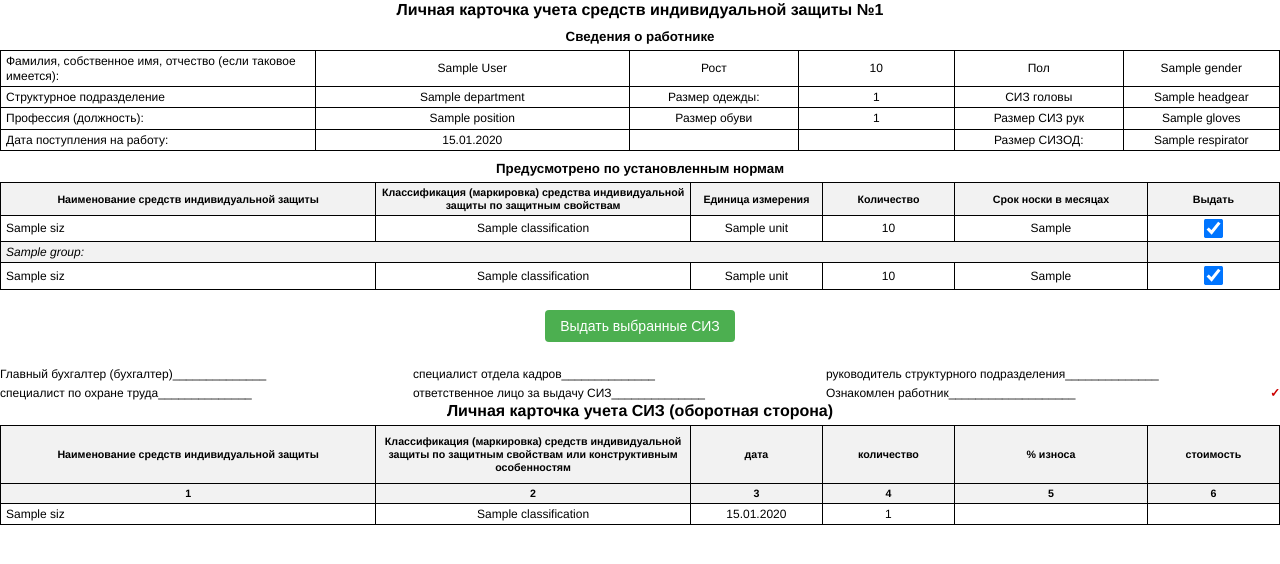
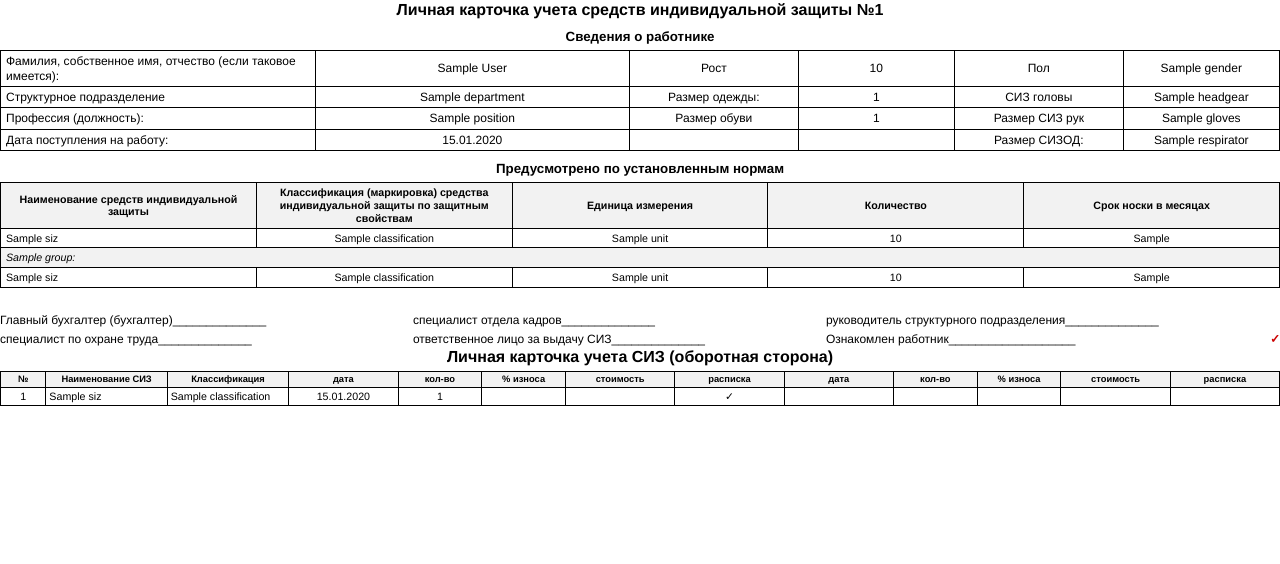
Before and after one commit to minpaint/OT_online, a Django app: template directory/templates/directory/siz_issued/personal_card_pdf_landscape.html in a window 1280 px wide; the page is wider, and only the part inside the window is pictured. Shown: the top 564 px of that part. Run offline with Django 5.2, Linux system fonts and the light colour scheme; the template is opened without the code that fills it: most values are stand-ins (such as "Sample title", 1, 10 or a date in 2020).

Commit message:
16.03.2025 Начала корректно отображаться оборотная сторона карточки в PDF

```diff
--- a/directory/templates/directory/siz_issued/personal_card_pdf_landscape.html
+++ b/directory/templates/directory/siz_issued/personal_card_pdf_landscape.html
@@ -1,3 +1,4 @@
+<!-- directory/templates/directory/siz_issued/personal_card_pdf_landscape.html -->
 <!DOCTYPE html>
 <html>
 <head>
@@ -69,12 +70,13 @@
             text-align: center;
         }
 
-        /* Таблица норм СИЗ */
+        /* 🔄 ИСПРАВЛЕНИЕ: Улучшенные стили для таблицы норм СИЗ */
         .norms-table {
             width: 100%;
             border-collapse: collapse;
             margin-bottom: 10px;
             table-layout: fixed;
+            font-size: 8pt;
         }
 
         .norms-table th, .norms-table td {
@@ -100,34 +102,69 @@
             font-style: italic;
         }
 
-        /* Оптимизированные размеры колонок таблицы норм */
-        .norms-table th:nth-child(1), .norms-table td:nth-child(1) {
-            width: 30%;
+        /* 🔄 ИСПРАВЛЕНИЕ: Улучшенные стили для оборотной таблицы */
+        .reverse-table {
+            width: 100%;
+            border-collapse: collapse;
+            table-layout: fixed;
+            font-size: 8pt;
         }
 
-        .norms-table th:nth-child(2), .norms-table td:nth-child(2) {
-            width: 25%;
+        .reverse-table th, .reverse-table td {
+            border: 1px solid #000;
+            padding: 2px 3px;
+            text-align: center;
+            vertical-align: middle;
         }
 
-        .norms-table th:nth-child(3), .norms-table td:nth-child(3) {
-            width: 10%;
+        .reverse-table th {
+            background-color: #f2f2f2;
+            font-weight: bold;
+            font-size: 7pt;
         }
 
-        .norms-table th:nth-child(4), .norms-table td:nth-child(4) {
-            width: 10%;
+        .reverse-table td.name {
+            text-align: left;
+            width: 20%;
         }
 
-        .norms-table th:nth-child(5), .norms-table td:nth-child(5) {
+        .reverse-table td.classification {
+            text-align: left;
             width: 15%;
         }
 
-        .norms-table th:nth-child(6), .norms-table td:nth-child(6) {
-            width: 10%;
+        .reverse-table th.col-num {
+            width: 3%;
+        }
+
+        .reverse-table th.col-date,
+        .reverse-table td.col-date {
+            width: 8%;
+        }
+
+        .reverse-table th.col-quantity,
+        .reverse-table td.col-quantity {
+            width: 6%;
+        }
+
+        .reverse-table th.col-wear,
+        .reverse-table td.col-wear {
+            width: 6%;
+        }
+
+        .reverse-table th.col-cost,
+        .reverse-table td.col-cost {
+            width: 8%;
+        }
+
+        .reverse-table th.col-sign,
+        .reverse-table td.col-sign {
+            width: 8%;
         }
 
         /* Отступ для блока подписей */
         .signatures {
-            margin-top: 25px;  /* Увеличенный отступ от таблицы */
+            margin-top: 25px;
         }
 
         /* Стили для столбца с галочками */
@@ -135,61 +172,10 @@
             text-align: center;
         }
 
-        /* Стиль для чекбоксов */
-        .siz-checkbox {
-            transform: scale(1.5);
-            cursor: pointer;
-        }
-
         /* При печати скрываем столбец с галочками */
         @media print {
-            .norms-table th.checkbox-column,
-            .norms-table td.checkbox-column {
+            .checkbox-column {
                 display: none;
-            }
-
-            /* Возвращаем ширину столбцов для печати */
-            .norms-table th:nth-child(1), .norms-table td:nth-child(1) {
-                width: 35%;
-            }
-
-            .norms-table th:nth-child(2), .norms-table td:nth-child(2) {
-                width: 25%;
-            }
-
-            .norms-table th:nth-child(3), .norms-table td:nth-child(3) {
-                width: 10%;
-            }
-
-            .norms-table th:nth-child(4), .norms-table td:nth-child(4) {
-                width: 10%;
-            }
-
-            .norms-table th:nth-child(5), .norms-table td:nth-child(5) {
-                width: 20%;
-            }
-        }
-
-        /* Кнопка выдачи СИЗ */
-        .issue-button {
-            margin-top: 10px;
-            padding: 8px 15px;
-            background-color: #4CAF50;
-            color: white;
-            border: none;
-            border-radius: 4px;
-            cursor: pointer;
-            font-size: 14px;
-        }
-
-        .issue-button:hover {
-            background-color: #45a049;
-        }
-
-        /* Не показываем кнопку при печати */
-        @media print {
-            .issue-button, .no-print {
-                display: none !important;
             }
         }
     </style>
@@ -199,6 +185,7 @@
 
     <h2>Сведения о работнике</h2>
 
+    <!-- 🔄 ИСПРАВЛЕНИЕ: Убедимся, что таблица сведений о работнике отображается правильно -->
     <table class="employee-table">
         <tr>
             <td class="label">Фамилия, собственное имя, отчество (если таковое имеется):</td>
@@ -216,7 +203,7 @@
                 {% elif employee.subdivision %}
                     {{ employee.subdivision.name }}
                 {% else %}
-                    Бухгалтерия
+                    {{ employee.organization.full_name_ru }}
                 {% endif %}
             </td>
             <td class="small-label">Размер одежды:</td>
@@ -242,11 +229,8 @@
         </tr>
     </table>
 
+    <!-- 🔄 ИСПРАВЛЕНИЕ: Таблица с базовыми нормами СИЗ -->
     <h2><strong>Предусмотрено по установленным нормам</strong></h2>
-
-    <!-- Добавляем форму для выбора СИЗ к выдаче -->
-    <form id="issue-siz-form" method="post" action="{% url 'directory:siz:issue_selected_siz' employee.id %}" class="no-print">
-        {% csrf_token %}
 
     <table class="norms-table">
         <thead>
@@ -256,7 +240,6 @@
                 <th>Единица измерения</th>
                 <th>Количество</th>
                 <th>Срок носки в месяцах</th>
-                    <th class="checkbox-column">Выдать</th>
             </tr>
         </thead>
         <tbody>
@@ -273,16 +256,12 @@
                         {{ norm.siz.wear_period }}
                     {% endif %}
                 </td>
-                    <td class="checkbox-column">
-                        <input type="checkbox" name="selected_norms" value="{{ norm.id }}" class="siz-checkbox" checked>
-                    </td>
             </tr>
             {% endfor %}
 
             {% for group in condition_groups %}
             <tr class="condition">
                 <td colspan="5">{{ group.name }}:</td>
-                    <td class="checkbox-column"></td>
             </tr>
                 {% for norm in group.norms %}
                 <tr>
@@ -297,20 +276,11 @@
                             {{ norm.siz.wear_period }}
                         {% endif %}
                     </td>
-                        <td class="checkbox-column">
-                            <input type="checkbox" name="selected_norms" value="{{ norm.id }}" class="siz-checkbox" checked>
-                        </td>
                 </tr>
                 {% endfor %}
             {% endfor %}
         </tbody>
     </table>
-
-        <!-- Кнопка для выдачи выбранных СИЗ -->
-        <div class="no-print" style="text-align: center; margin-top: 10px;">
-            <button type="submit" class="issue-button">Выдать выбранные СИЗ</button>
-        </div>
-    </form>
 
     <!-- Блок подписей по строкам с увеличенным отступом -->
     <div class="signatures" style="width: 100%; font-size: 9pt;">
@@ -327,78 +297,49 @@
             <span style="position: absolute; right: 0; top: 0; color: #c00; font-weight: bold;">✓</span>
         </div>
     </div>
-    <!-- Оборотная сторона карточки, добавляется только при экспорте в PDF -->
+
+    <!-- 🔄 ИСПРАВЛЕНИЕ: Оборотная сторона карточки, добавляется только при экспорте в PDF -->
     <div style="page-break-before: always;">
         <h1><strong>Личная карточка учета СИЗ (оборотная сторона)</strong></h1>
 
-    <table class="norms-table">
+        <table class="reverse-table">
             <thead>
                 <tr>
-                <th>Наименование средств индивидуальной защиты</th>
-                <th>Классификация (маркировка) средств индивидуальной защиты по защитным свойствам или конструктивным особенностям</th>
-                <th>дата</th>
-                <th>количество</th>
-                <th>% износа</th>
-                <th>стоимость</th>
-                <th>расписка в получении</th>
-                <th>дата</th>
-                <th>количество</th>
-                <th>% износа</th>
-                <th>стоимость</th>
-                <th>расписка сдавшего</th>
-                <th>расписка кладовщика в приемке</th>
-            </tr>
-            <tr>
-                <th>1</th>
-                <th>2</th>
-                <th>3</th>
-                <th>4</th>
-                <th>5</th>
-                <th>6</th>
-                <th>7</th>
-                <th>8</th>
-                <th>9</th>
-                <th>10</th>
-                <th>11</th>
-                <th>12</th>
-                <th>13</th>
+                    <th class="col-num">№</th>
+                    <th>Наименование СИЗ</th>
+                    <th>Классификация</th>
+                    <th class="col-date">дата</th>
+                    <th class="col-quantity">кол-во</th>
+                    <th class="col-wear">% износа</th>
+                    <th class="col-cost">стоимость</th>
+                    <th class="col-sign">расписка</th>
+                    <th class="col-date">дата</th>
+                    <th class="col-quantity">кол-во</th>
+                    <th class="col-wear">% износа</th>
+                    <th class="col-cost">стоимость</th>
+                    <th class="col-sign">расписка</th>
                 </tr>
             </thead>
             <tbody>
                 {% for item in selected_items %}
                 <tr>
+                    <td>{{ forloop.counter }}</td>
                     <td class="name">{{ item.siz.name }}</td>
-                <td>{{ item.siz.classification }}</td>
-                <td>{{ today|date:"d.m.Y" }}</td>
-                <td>1</td>
-                <td></td>
-                <td></td>
-                <td>v</td>
-                <td></td>
-                <td></td>
-                <td></td>
-                <td></td>
-                <td></td>
-                <td></td>
+                    <td class="classification">{{ item.siz.classification }}</td>
+                    <td class="col-date">{{ today|date:"d.m.Y" }}</td>
+                    <td class="col-quantity">1</td>
+                    <td class="col-wear"></td>
+                    <td class="col-cost"></td>
+                    <td class="col-sign">✓</td>
+                    <td class="col-date"></td>
+                    <td class="col-quantity"></td>
+                    <td class="col-wear"></td>
+                    <td class="col-cost"></td>
+                    <td class="col-sign"></td>
                 </tr>
                 {% endfor %}
             </tbody>
         </table>
     </div>
-    <!-- JavaScript для управления чекбоксами -->
-    <script>
-        // При загрузке документа
-        document.addEventListener('DOMContentLoaded', function() {
-            // Обработка отправки формы
-            document.getElementById('issue-siz-form').addEventListener('submit', function(e) {
-                // Проверяем, выбран ли хотя бы один СИЗ
-                const checkboxes = document.querySelectorAll('.siz-checkbox:checked');
-                if (checkboxes.length === 0) {
-                    e.preventDefault();
-                    alert('Выберите хотя бы один СИЗ для выдачи');
-                }
-            });
-        });
-    </script>
 </body>
 </html>
```
Also changed, not shown: directory/utils/pdf.py (+37 -6 lines), directory/views/siz_issued.py (+30 -43 lines). Lines whose indentation alone changed are shown as unchanged.
